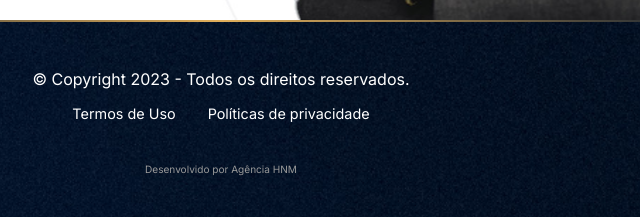
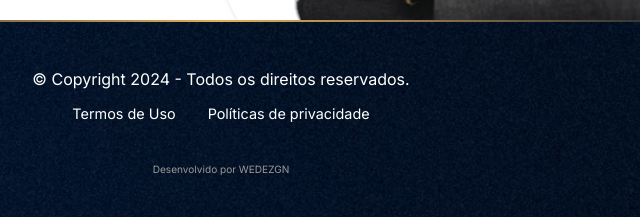
Before and after one commit to henriquenagy/Salespage-workshopie-2023, a plain HTML site: page index.html in a window 1280 px wide. Shown: the part 2099-2316 px from the top of the page, 419-1059 px from the left. Drawn offline with nearby package versions, Linux system fonts and the light colour scheme.

Commit message:
Update index.html

```diff
--- a/index.html
+++ b/index.html
@@ -164,9 +164,9 @@
       <!-- FOOTER -->
       <footer id="back5">
         <div id="footercontent">
-         <p>© Copyright 2023 - Todos os direitos reservados.</p>
+         <p>© Copyright 2024 - Todos os direitos reservados.</p>
          <p><a href="https://workshopie.com.br/termos-de-uso/" target="_blank" rel="noopener">Termos de Uso</a>&nbsp; &nbsp; &nbsp; &nbsp; <a href="https://workshopie.com.br/politicas-de-privacidade/" target="_blank" rel="noopener">Políticas de privacidade</a></span></p><br><br>
-         <p><a href="https://hnmagencia.com.br" target="_blank" rel="noopener"><span style="color: #999999; font-size: 0.7em;">Desenvolvido por Agência HNM</span></a></p>
+         <p><a href="https://wedezgn.com.br" target="_blank" rel="noopener"><span style="color: #999999; font-size: 0.7em;">Desenvolvido por WEDEZGN</span></a></p>
         </div>
       </footer>
     </main>
```
